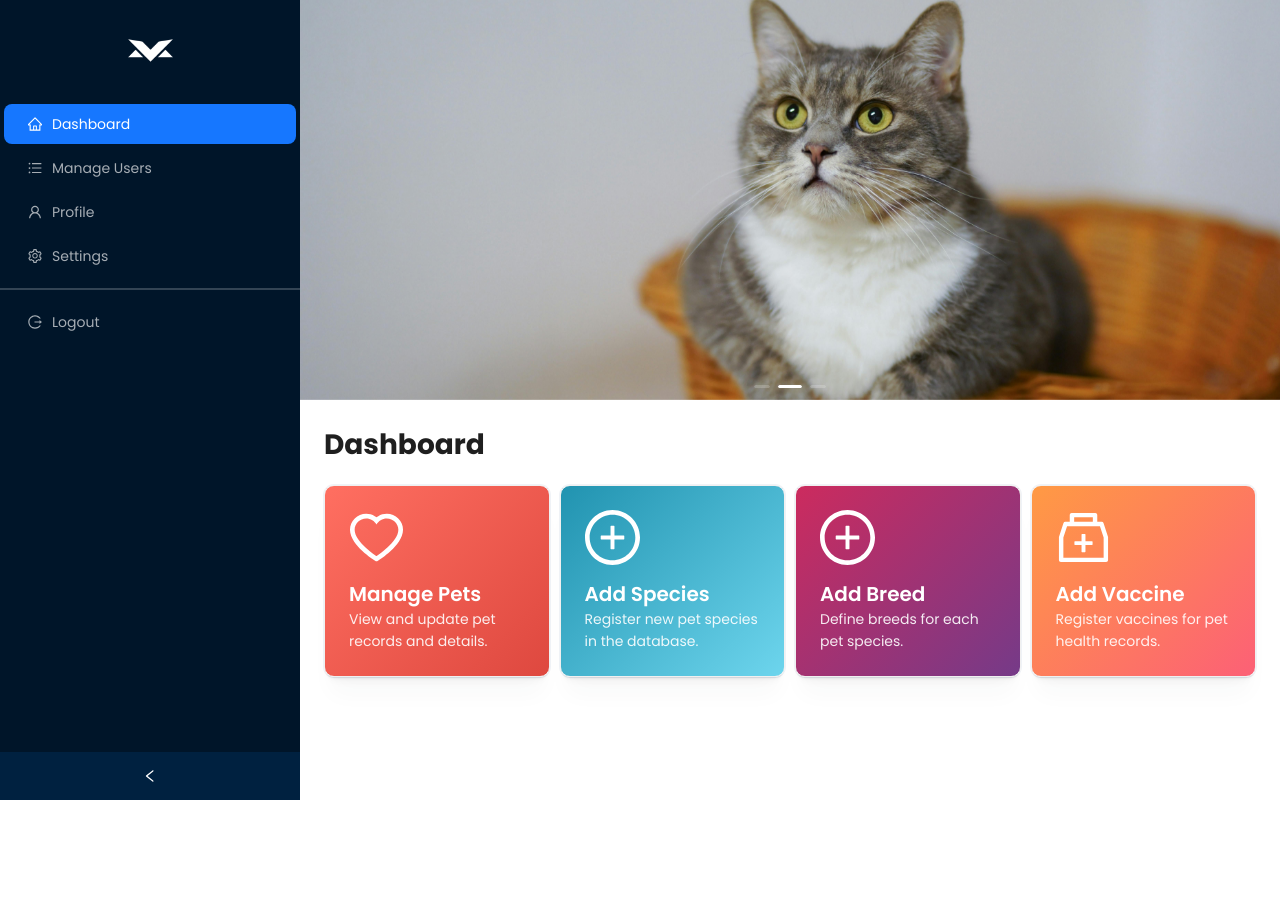
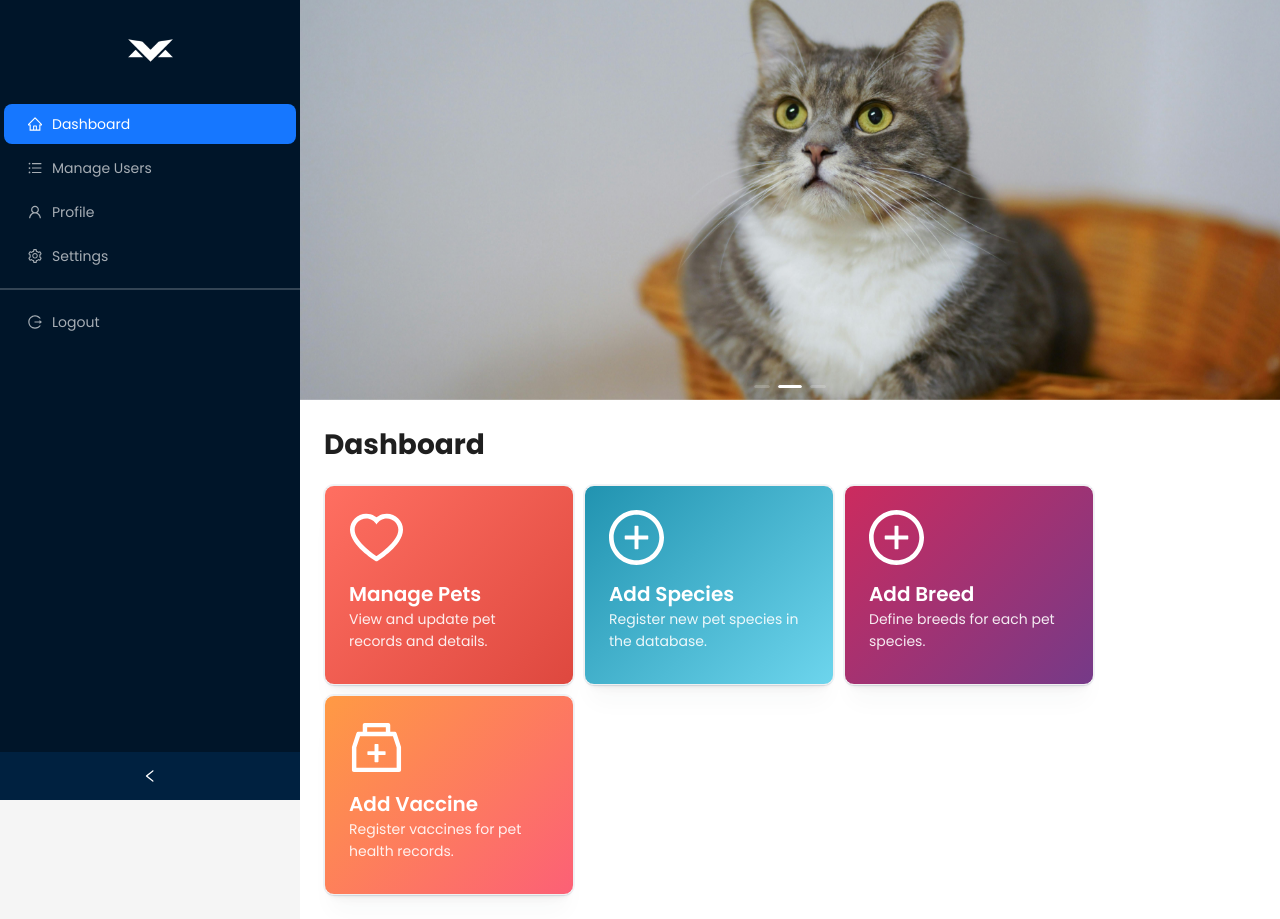
Before and after one commit to rozvalle/SoftEng-Pet-Vaccination-System, a React (Vite) app in the folder dashboard/: page / in a window 1280 px wide. Before the commit the page ends 800 px from the top, so only its background shows below. Built offline with nearby package versions, Linux system fonts and the light colour scheme; sample sign-in values are in the browser's storage.

Commit message:
feat: update dashboard layout by adjusting feature card styles and alignment

```diff
--- a/dashboard/src/pages/Dashboard.jsx
+++ b/dashboard/src/pages/Dashboard.jsx
@@ -67,18 +67,18 @@ export default function Dashboard() {
       </Carousel>
       <Layout style={{ padding: "24px", gap: "0px", backgroundColor: "#fff" }}>
       <h1 className="dashboard-header">Dashboard</h1>
-      <Row justify="center" gutter={[10, 30]}>
+      <Row justify="left" style={{ gap: "10px" }}>
         {features.map((feature, index) => (
-           <Col key={index} xs={24} sm={12} md={8} lg={6} xl={6}>
             <Card
               hoverable
               className="feature-card"
               style={{
                 textAlign: "left",
                 borderRadius: "10px",
-                width: "100%",
                 background: feature.gradient,
                 color: "white",
+                width: "250px", /* Set fixed width */
+                height: "200px", /* Adjust height if needed */
                 transition: "transform 0.3s ease-in-out, box-shadow 0.3s ease-in-out, background 0.3s",
               }}
               onClick={() => navigate(feature.path)}
@@ -91,7 +91,6 @@ export default function Dashboard() {
               </Title>
               <Text style={{ color: "white", opacity: 0.9 }}>{feature.description}</Text>
             </Card>
-          </Col>
         ))}
       </Row>
       </Layout>
```
